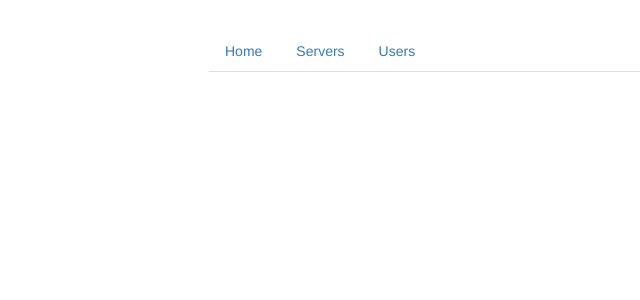
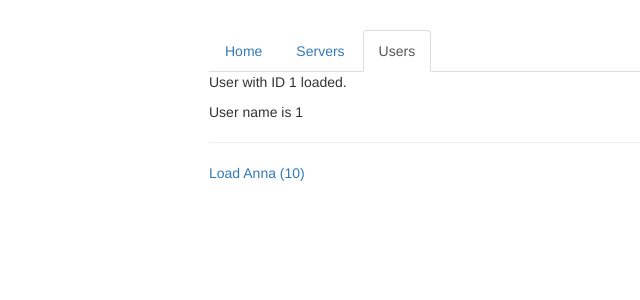
Before and after one commit to marcauresoar/my-angular-app, an Angular app: page /users/1/1 in a window 1280 px wide. Before the commit this address led to /. Shown: the top 300 px of the page, without its empty margins (56-696 px from the left). Built offline with nearby package versions, Linux system fonts and the light colour scheme.

Commit message:
adding more route features

```diff
--- a/src/app/app.module.ts
+++ b/src/app/app.module.ts
@@ -16,6 +16,7 @@
 const appRoutes: Routes = [
   { path: '', component: HomeComponent },
   { path: 'users', component: UsersComponent },
+  { path: 'users/:id/:name', component: UserComponent },
   { path: 'servers', component: ServersComponent }
 ];
 
--- a/src/app/users/user/user.component.html
+++ b/src/app/users/user/user.component.html
@@ -1,2 +1,4 @@
-<p>User with ID _ID_ loaded.</p>
-<p>User name is _NAME_</p>
+<p>User with ID {{ user.id }} loaded.</p>
+<p>User name is {{ user.name }}</p>
+<hr>
+<a [routerLink]="['/users', '10', 'Anna']">Load Anna (10)</a>
--- a/src/app/users/user/user.component.ts
+++ b/src/app/users/user/user.component.ts
@@ -1,4 +1,5 @@
 import { Component, OnInit } from '@angular/core';
+import { ActivatedRoute, Params } from '@angular/router';
 
 @Component({
   selector: 'app-user',
@@ -8,9 +9,19 @@
 export class UserComponent implements OnInit {
   user: {id: number, name: string};
 
-  constructor() { }
+  constructor(private route: ActivatedRoute) { }
 
   ngOnInit() {
+    this.user = {
+      id: this.route.snapshot.params['id'],
+      name: this.route.snapshot.params['name']
+    };
+    this.route.params.subscribe(
+      (params: Params) => {
+        this.user.id = params['id'];
+        this.user.name = params['name'];
+      }
+    );
   }
 
 }
```
